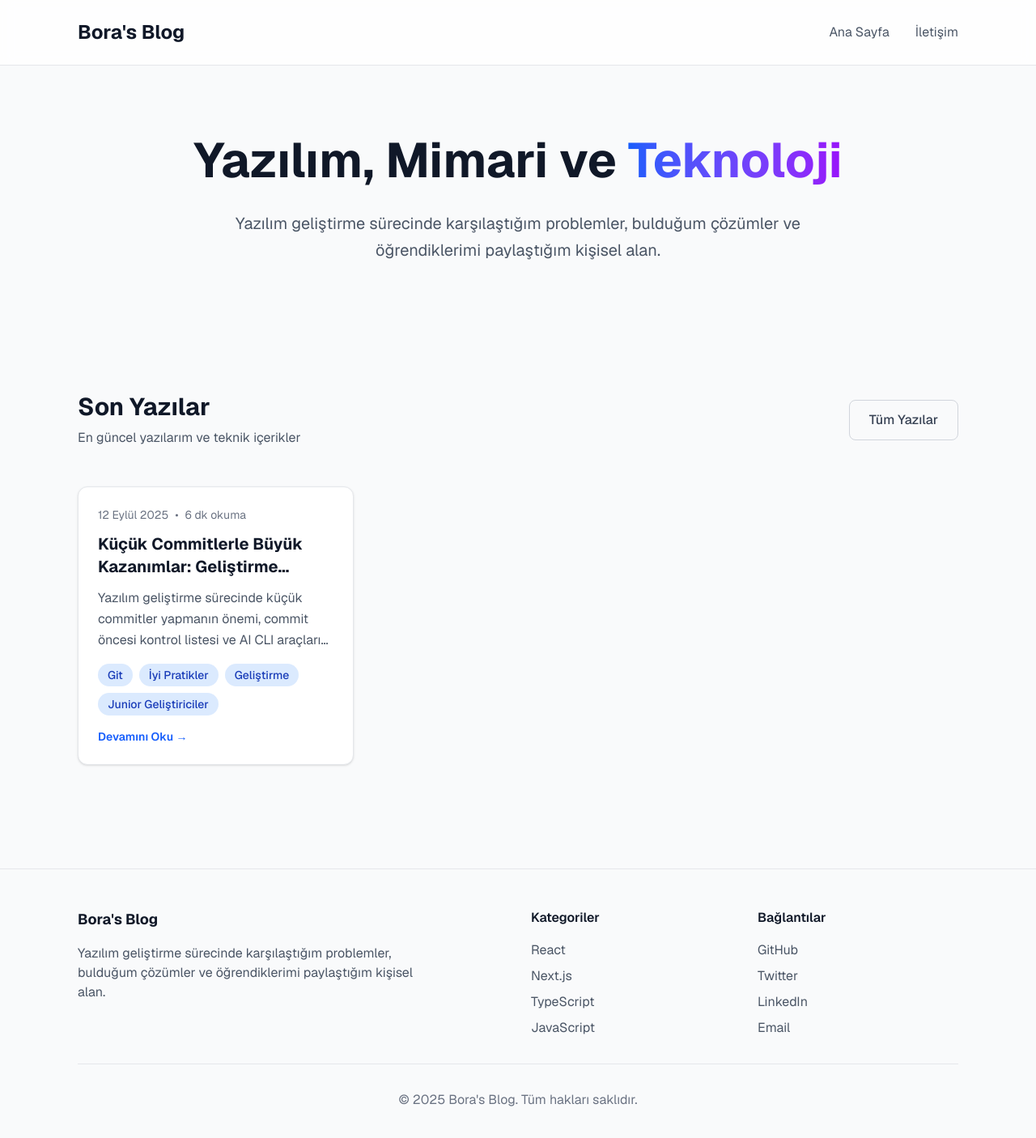
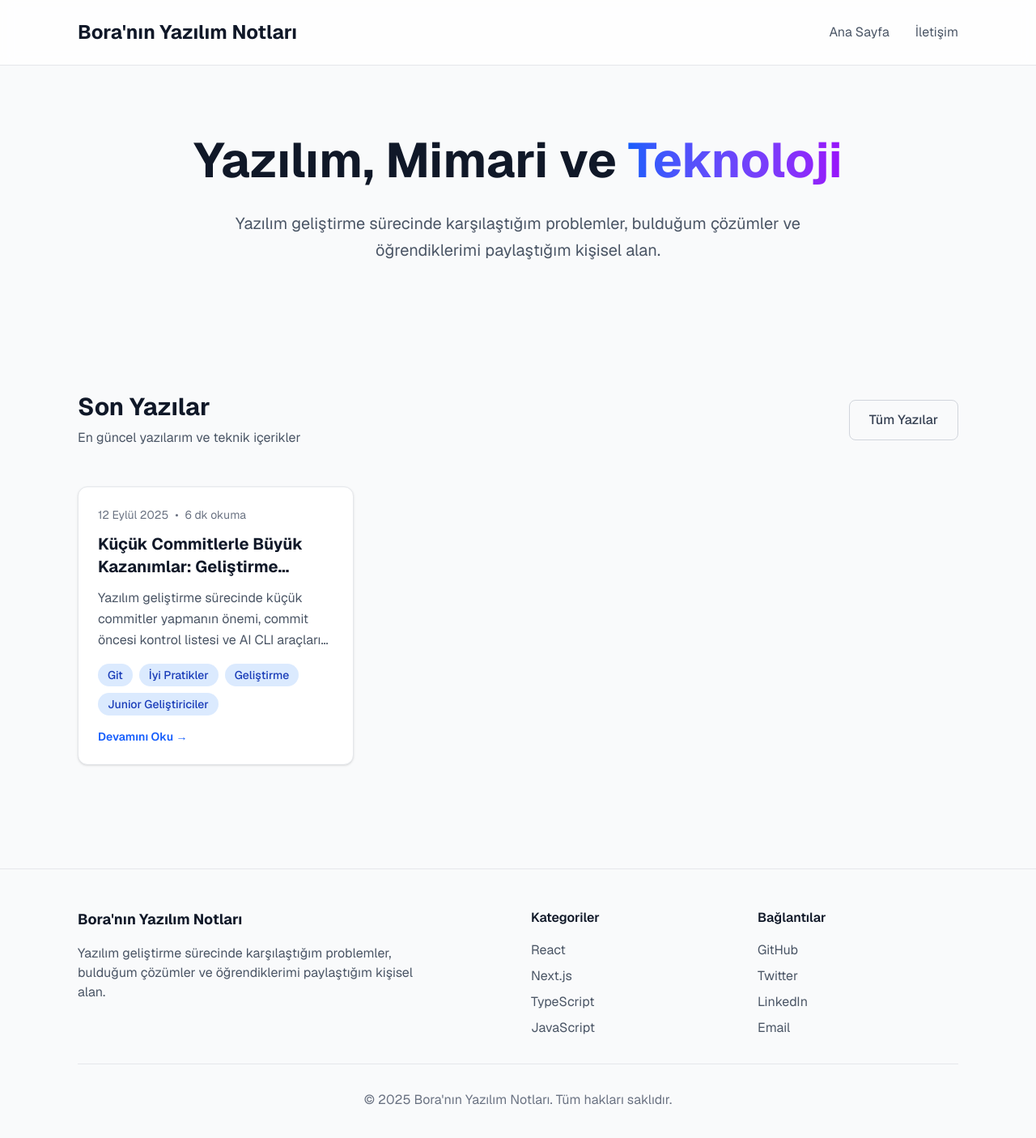
Before and after one commit to boraaaydin/myblog, a Next.js app: page / in a window 1280 px wide. Shown: the top 1406 px of the page at 81% size. Built offline with nearby package versions, Linux system fonts and the light colour scheme.

Commit message:
Site name changed

```diff
--- a/src/components/Footer.tsx
+++ b/src/components/Footer.tsx
@@ -5,7 +5,7 @@ export default function Footer() {
         <div className="grid grid-cols-1 md:grid-cols-4 gap-8">
           <div className="col-span-1 md:col-span-2">
             <h3 className="text-lg font-bold text-gray-900 dark:text-white mb-4">
-              Bora&apos;s Blog
+              Bora&apos;nın Yazılım Notları
             </h3>
             <p className="text-gray-600 dark:text-gray-400 mb-4 max-w-md">
               Yazılım geliştirme sürecinde karşılaştığım problemler, bulduğum çözümler ve öğrendiklerimi paylaştığım kişisel alan.
@@ -70,7 +70,7 @@ export default function Footer() {
         </div>
 
         <div className="border-t border-gray-200 dark:border-gray-700 mt-8 pt-8 text-center text-gray-500 dark:text-gray-400">
-          <p>&copy; 2025 Bora&apos;s Blog. Tüm hakları saklıdır.</p>
+          <p>&copy; 2025 Bora&apos;nın Yazılım Notları. Tüm hakları saklıdır.</p>
         </div>
       </div>
     </footer>
--- a/src/components/Header.tsx
+++ b/src/components/Header.tsx
@@ -6,7 +6,7 @@ export default function Header() {
       <div className="max-w-6xl mx-auto px-4 sm:px-6 lg:px-8">
         <div className="flex justify-between items-center py-6">
           <Link href="/" className="text-2xl font-bold text-gray-900 dark:text-white hover:text-blue-600 dark:hover:text-blue-400 transition-colors">
-            Bora&apos;s Blog
+            Bora&apos;nın Yazılım Notları
           </Link>
 
           <nav className="hidden md:flex space-x-8">
```
